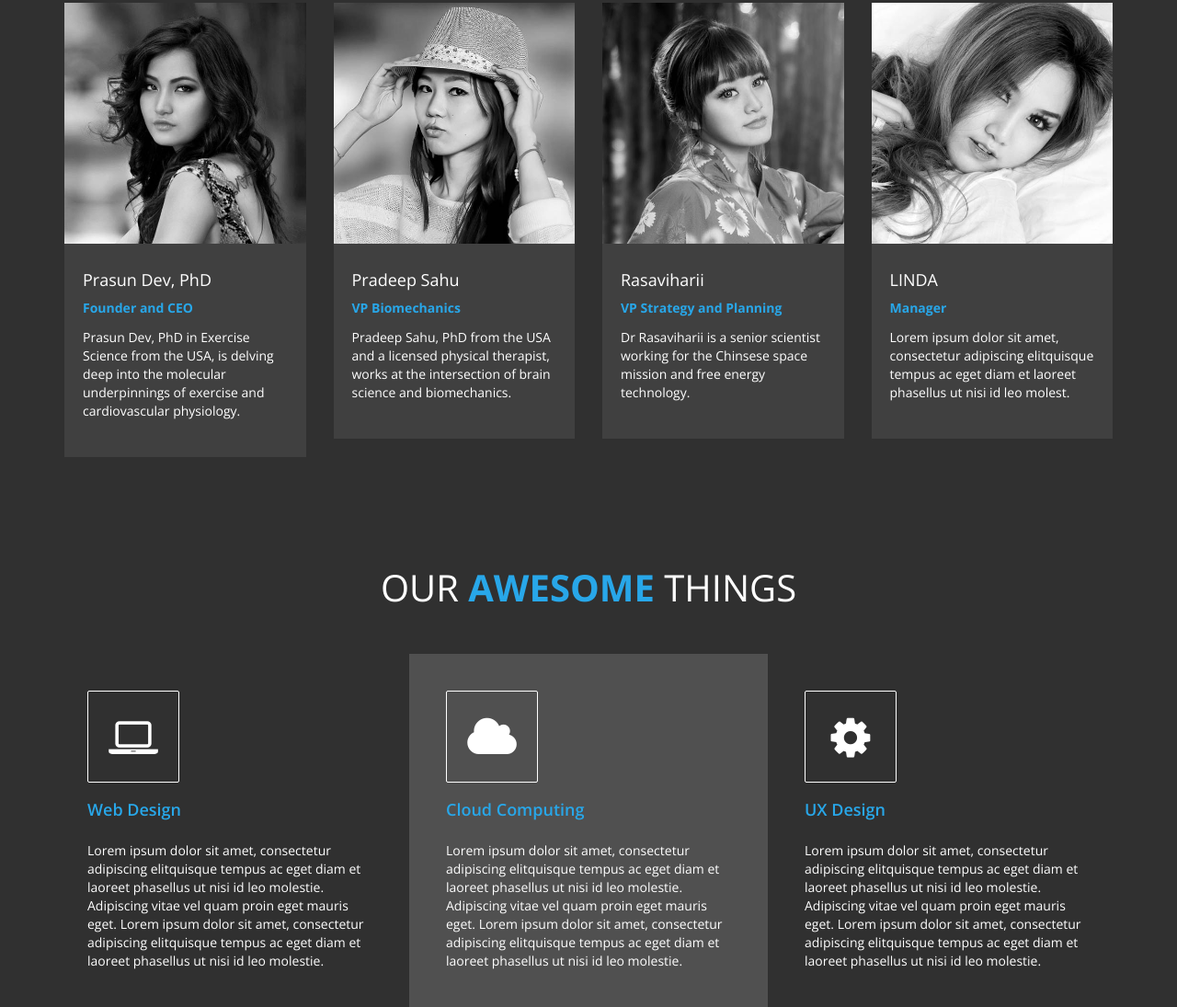
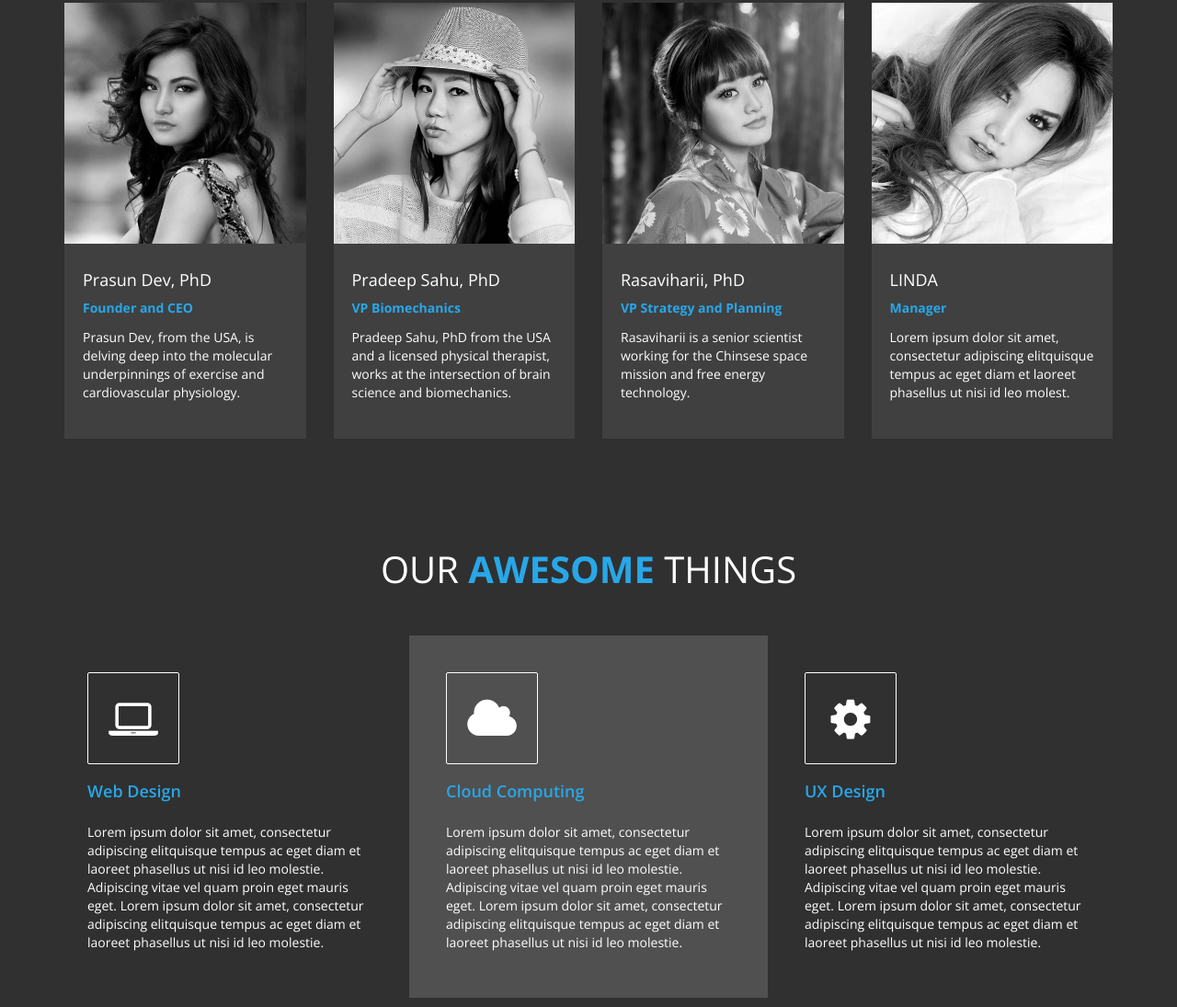
Before and after one commit to pkrdev/PeakBioSys, a plain HTML site: page index.html in a window 1280 px wide. Shown: the part 1370-2465 px from the top of the page at 92% size. Drawn offline with nearby package versions, Linux system fonts and the light colour scheme.

Commit message:
Update index.html

```diff
--- a/index.html
+++ b/index.html
@@ -169,7 +169,7 @@
     							<div class="team-des">
     								<h4>Prasun Dev, PhD</h4>
     								<span>Founder and CEO</span>
-    								<p>Prasun Dev, PhD in Exercise Science from the USA, is delving deep into the molecular underpinnings of exercise and cardiovascular physiology.</p>
+    								<p>Prasun Dev, from the USA, is delving deep into the molecular underpinnings of exercise and cardiovascular physiology.</p>
     							</div>
     					</div>
     				</div>
@@ -177,7 +177,7 @@
     					<div class="team-wrapper">
     						<img src="images/team-img2.jpg" class="img-responsive" alt="team img 2">
     							<div class="team-des">
-    								<h4>Pradeep Sahu</h4>
+    								<h4>Pradeep Sahu, PhD</h4>
     								<span>VP Biomechanics</span>
     								<p>Pradeep Sahu, PhD from the USA and a licensed physical therapist, works at the intersection of brain science and biomechanics.</p>
     							</div>
@@ -187,9 +187,9 @@
     					<div class="team-wrapper">
     						<img src="images/team-img3.jpg" class="img-responsive" alt="team img 3">
     							<div class="team-des">
-    								<h4>Rasaviharii</h4>
+    								<h4>Rasaviharii, PhD</h4>
     								<span>VP Strategy and Planning</span>
-    								<p>Dr Rasaviharii is a senior scientist working for the Chinsese space mission and free energy technology.</p>
+    								<p>Rasaviharii is a senior scientist working for the Chinsese space mission and free energy technology.</p>
     							</div>
     					</div>
     				</div>
```
